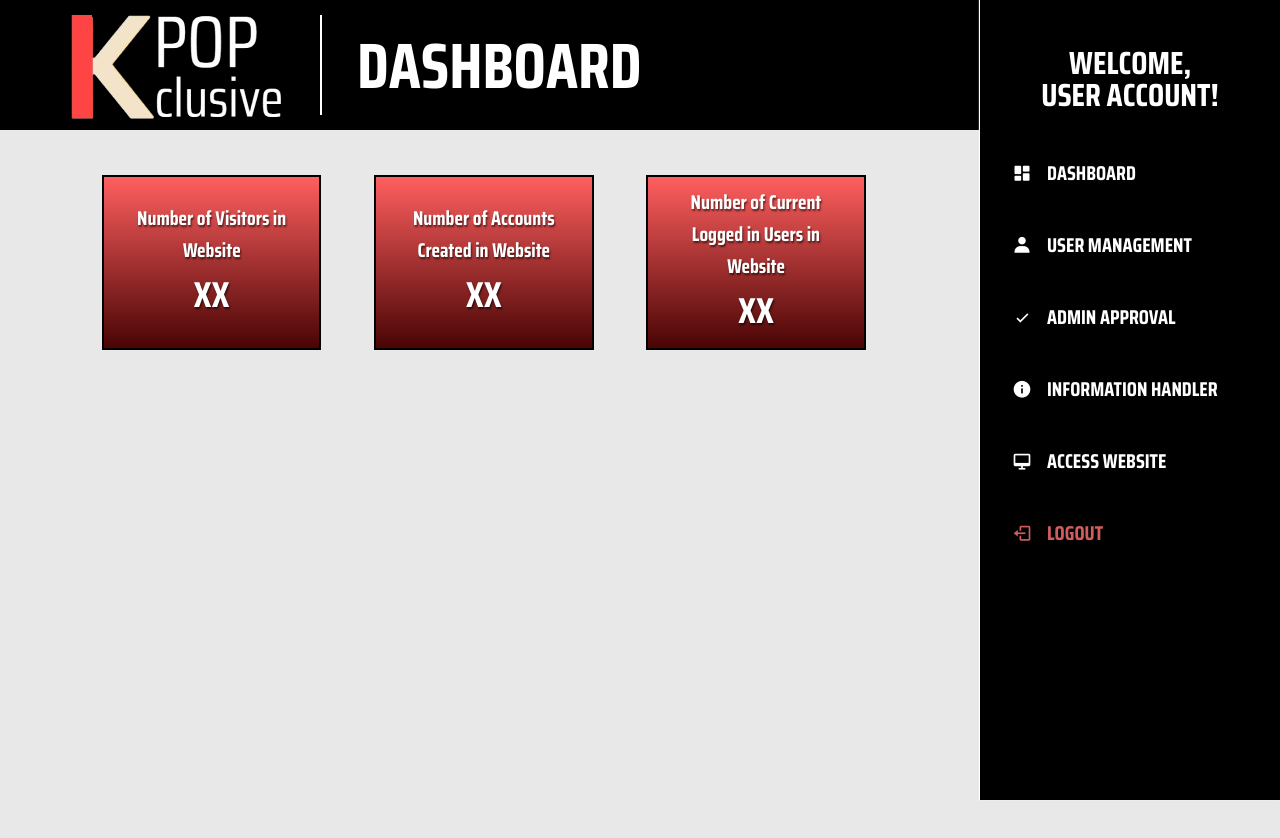
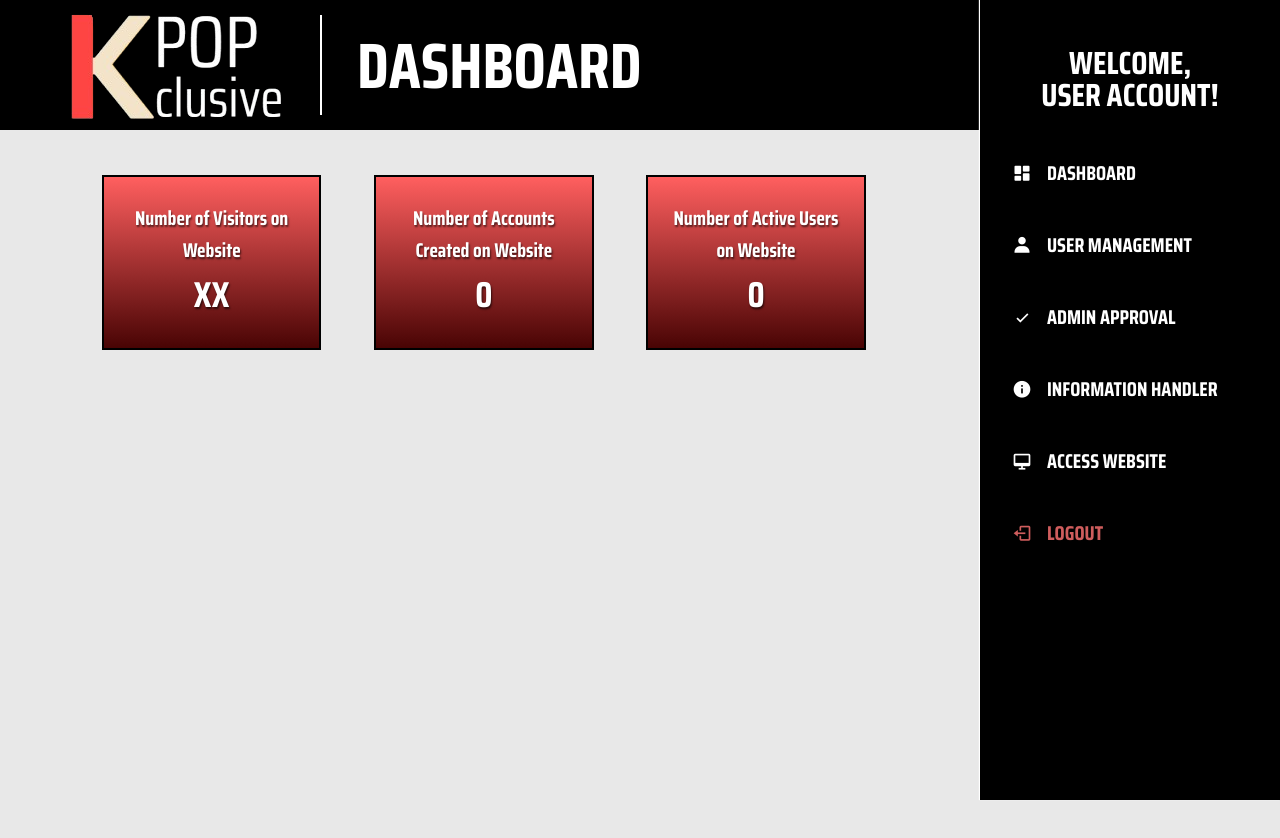
Before and after one commit to angelb9967/KpopXclusive-Admin-Website, a React (Create React App) app in the folder website-admin/: page /Main in a window 1280 px wide. Shown: the top 838 px of the page. Built offline with nearby package versions, Linux system fonts and the light colour scheme; no server answers.

Commit message:
Minor Changes on the Dashboard

```diff
--- a/website-admin/src/components/Dashboard.js
+++ b/website-admin/src/components/Dashboard.js
@@ -1,23 +1,49 @@
-import React from 'react'
+import React, { useEffect, useState } from 'react';
 import '../styles/Dashboard.css';
 
 const Dashboard = () => {
+  const [numberOfAccounts, setNumberOfAccounts] = useState(0); // State for number of accounts
+  const [activeUsersCount, setActiveUsersCount] = useState(0); // State for active users
+
+  useEffect(() => {
+    const fetchUserData = async () => {
+      try {
+        const response = await fetch('http://localhost:8000/users'); // Fetch user data
+        if (response.ok) {
+          const data = await response.json();
+          setNumberOfAccounts(data.length); // Set total number of accounts
+
+          // Calculate active users based on the status string
+          const activeUsers = data.filter(user => user.status === 'Active').length; // Corrected the condition to check for 'Active'
+
+          setActiveUsersCount(activeUsers); // Set active users count
+        } else {
+          console.error('Failed to fetch users:', response.statusText);
+        }
+      } catch (error) {
+        console.error('Error fetching users:', error);
+      }
+    };
+
+    fetchUserData();
+  }, []);
+
   return (
     <div className='dashboard-container'>
       <div className='container-box'>
-          <h5>Number of Visitors in Website</h5>
+        <h5>Number of Visitors on Website</h5>
         <h2>XX</h2>
       </div>
       <div className='container-box'>
-          <h5>Number of Accounts Created in Website</h5>
-          <h2>XX</h2>
+        <h5>Number of Accounts Created on Website</h5>
+        <h2>{numberOfAccounts}</h2>
       </div>
       <div className='container-box'>
-          <h5>Number of Current Logged in Users in Website</h5>
-          <h2>XX</h2>
+        <h5>Number of Active Users on Website</h5>
+        <h2>{activeUsersCount}</h2>
       </div>
     </div>
-  )
+  );
 }
 
-export default Dashboard
+export default Dashboard;
```
Lines whose indentation alone changed are shown as unchanged.
